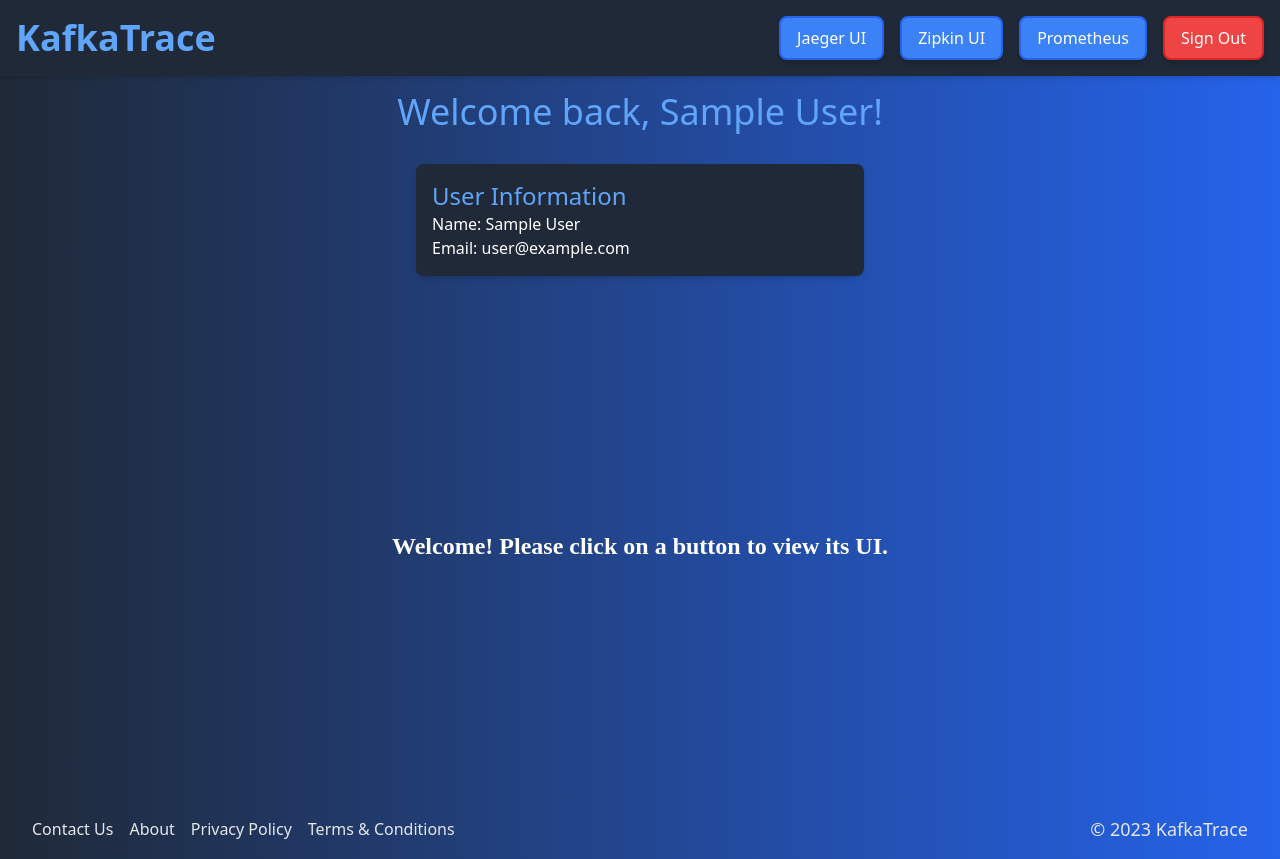
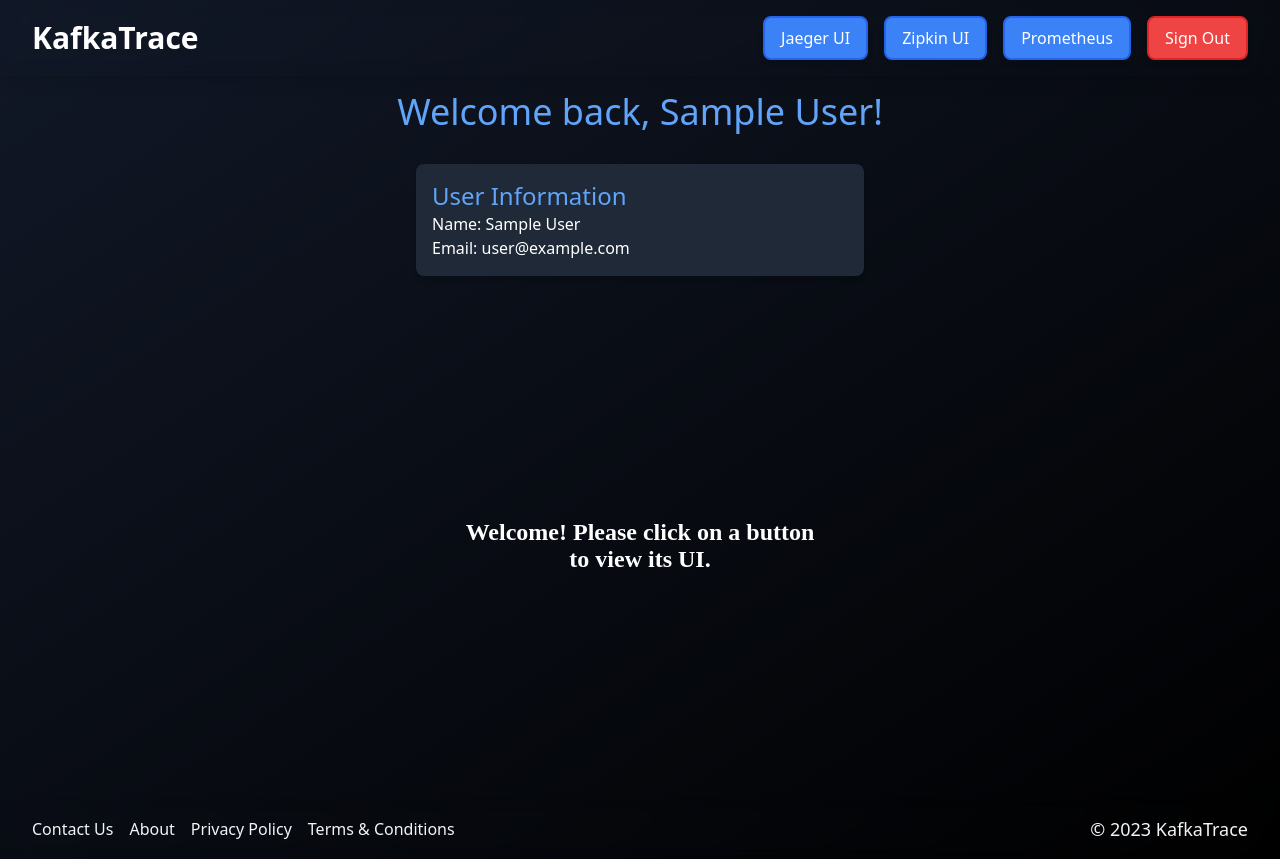
Before and after one commit to oslabs-beta/KafkaTrace, a Next.js app: page /home in a window 1280 px wide. Built offline with nearby package versions, Linux system fonts and the light colour scheme; no server answers; sample sign-in values are in the browser's storage.

Commit message:
splash-page completed/home-page updated

```diff
--- a/src/pages/home.js
+++ b/src/pages/home.js
@@ -22,25 +22,16 @@ export default function Home() {
       </Head>
 
       <Layout handleSignOut={handleSignOut} setShowUI={setShowUI}>
-        {session ? (
-          <User
-            session={session}
-            handleSignOut={handleSignOut}
-            showUI={showUI}
-          />
-        ) : (
-          <Guest />
-        )}
+        {session ? <User session={session} showUI={showUI} /> : <Guest />}
       </Layout>
     </div>
   );
 }
 
-const Layout = ({ children, handleSignOut, setShowUI }) => {
-  return (
-    <div className='flex flex-col min-h-screen'>
-      <header className='flex justify-between items-center p-4 shadow-md bg-gray-800'>
-        <h1 className='text-4xl font-semibold text-blue-400'>KafkaTrace</h1>
+const Layout = ({ children, handleSignOut, setShowUI }) => (
+  <div className='layout min-h-screen flex flex-col bg-gradient-to-br from-gray-900 to-black text-gray-100'>
+    <header className='flex items-center justify-between px-8 py-4 shadow-lg bg-opacity-90 backdrop-blur'>
+      <h1 className='text-3xl font-semibold text-white'>KafkaTrace</h1>
       <nav className='flex space-x-4'>
         <button
           onClick={() => setShowUI('http://localhost:16686')}
@@ -65,43 +56,45 @@ const Layout = ({ children, handleSignOut, setShowUI }) => {
       </nav>
     </header>
 
-      <main className='flex-grow container mx-auto p-4 space-y-4'>
+    <main className='flex-grow container mx-auto p-4 space-y-4 max-w-3xl'>
       {children}
     </main>
 
-      <footer className='flex items-center justify-between px-8 py-4 shadow-md'>
+    <footer className='flex items-center justify-between px-8 py-4 shadow-lg bg-opacity-90 backdrop-blur'>
       <nav className='space-x-4'>
         <Link href='/contact-us'>
-            <a className='text-fun hover:underline'>Contact Us</a>
+          <a className='hover:text-gray-300 transition duration-150'>
+            Contact Us
+          </a>
         </Link>
         <Link href='/about'>
-            <a className='text-fun hover:underline'>About</a>
+          <a className='hover:text-gray-300 transition duration-150'>About</a>
         </Link>
         <Link href='/privacy'>
-            <a className='text-fun hover:underline'>Privacy Policy</a>
+          <a className='hover:text-gray-300 transition duration-150'>
+            Privacy Policy
+          </a>
         </Link>
         <Link href='/terms'>
-            <a className='text-fun hover:underline'>Terms & Conditions</a>
+          <a className='hover:text-gray-300 transition duration-150'>
+            Terms & Conditions
+          </a>
         </Link>
       </nav>
-        <p className='text-lg text-fun'>
-          © {new Date().getFullYear()} KafkaTrace
-        </p>
+      <p className='text-lg'>© {new Date().getFullYear()} KafkaTrace</p>
     </footer>
   </div>
 );
-};
 
 function Guest() {
   return (
-    <main className='flex flex-col items-center justify-center space-y-4'>
-      <h3 className='text-4xl font-semibold text-blue-400'>
+    <section className='p-6 m-10 rounded-lg shadow-lg text-center space-y-6 bg-gradient-to-r from-gray-700 to-teal-500'>
+      <h1 className='text-4xl font-bold mb-6 text-gradient bg-gradient-to-r from-gray-700 to-teal-500 font-heading'>
         Welcome to KafkaTrace
-      </h3>
-      <p className='text-lg text-center'>
+      </h1>
+      <p className='text-xl text-white mb-5 font-mono'>
         Discover the power of distributed tracing!
       </p>
-
       <div>
         <Link href='/login'>
           <a className='px-4 py-2 bg-blue-500 text-white rounded-lg shadow-md hover:bg-blue-600'>
@@ -109,7 +102,7 @@ function Guest() {
           </a>
         </Link>
       </div>
-    </main>
+    </section>
   );
 }
 
```
Lines whose indentation alone changed are shown as unchanged.
